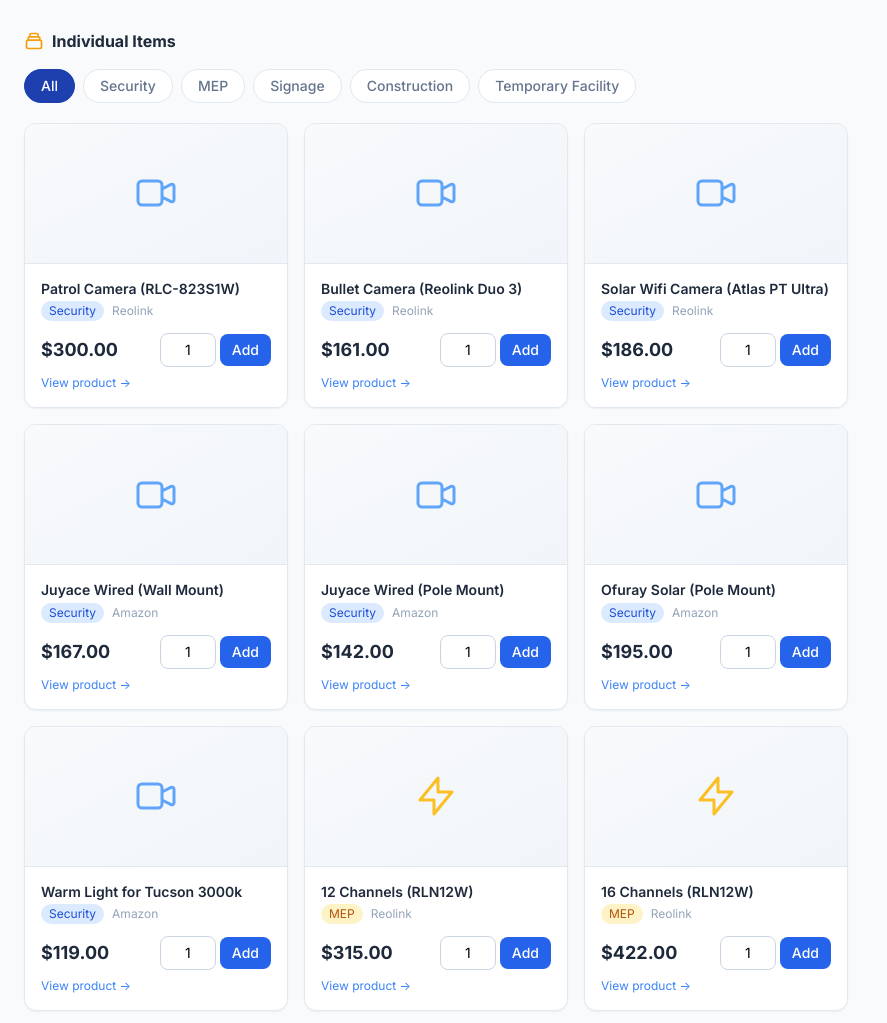
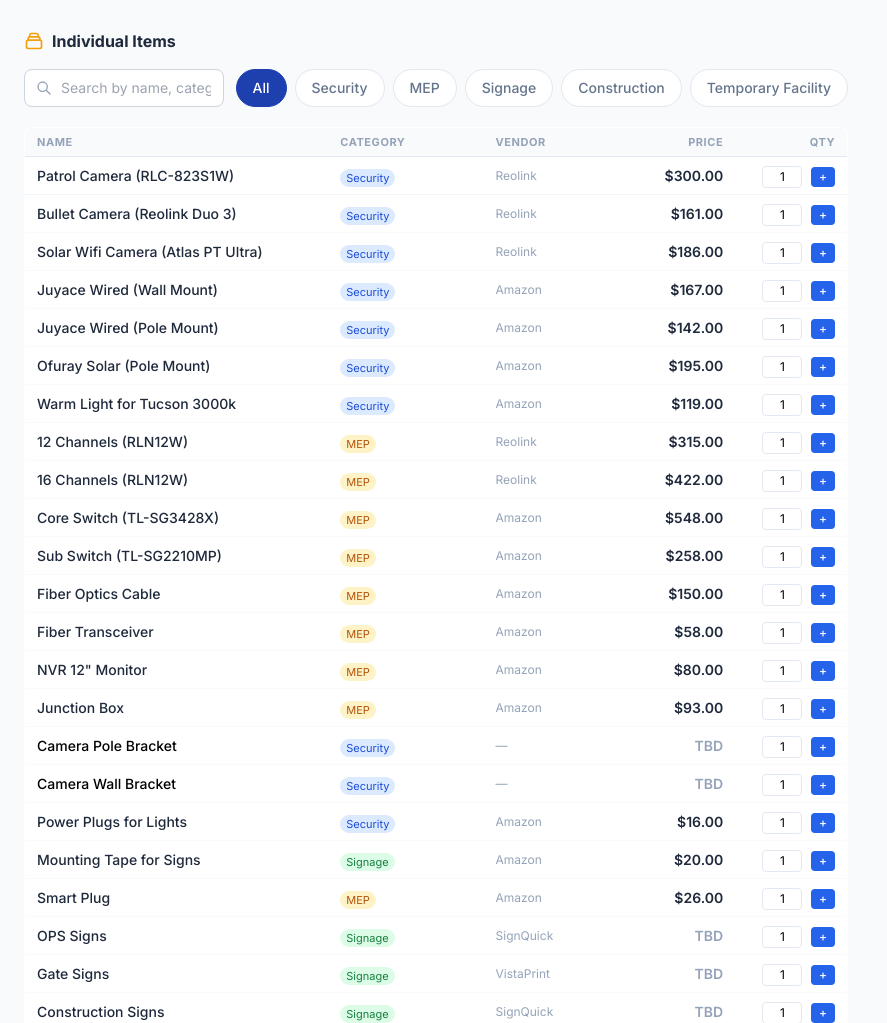
Before and after one commit to Kaulin6/OrderSheet_Proc, a plain HTML site: page index.html in a window 1280 px wide. Shown: the part 1250-2273 px from the top of the page, without its empty margins (0-887 px from the left). Drawn offline with nearby package versions, Linux system fonts and the light colour scheme; no server answers.

Commit message:
Simplify order form: compact product table, free-text project name, updated business units
- Replace product image cards with dense searchable table (name, category, vendor, price, qty)
- Add real-time search input filtering by name, category, or vendor
- Change project name from dropdown to free-text input
- Update business units to Development, Construction, Facility
- Remove unused PROJECT_NAMES config, CATEGORY_ICONS, CATEGORY_COLORS
- Add "Other" option for requested-by with free-text fallback
- Wire up Supabase and EmailJS credentials

Co-Authored-By: Claude Opus 4.6 <noreply@anthropic.com>

```diff
--- a/css/style.css
+++ b/css/style.css
@@ -9,13 +9,11 @@ body {
   background-color: #f8fafc;
 }
 
-/* Product / Kit Cards */
-.product-card,
+/* Kit Cards */
 .kit-card {
   transition: transform 0.15s ease, box-shadow 0.15s ease;
 }
 
-.product-card:hover,
 .kit-card:hover {
   transform: translateY(-2px);
   box-shadow: 0 8px 25px rgba(0, 0, 0, 0.08);
@@ -47,16 +45,6 @@ body {
   0% { transform: scale(0.5); }
   70% { transform: scale(1.2); }
   100% { transform: scale(1); }
-}
-
-/* Product image placeholder */
-.product-image-placeholder {
-  width: 100%;
-  display: flex;
-  align-items: center;
-  justify-content: center;
-  background: linear-gradient(135deg, #f8fafc 0%, #e2e8f0 100%);
-  border-bottom: 1px solid #e2e8f0;
 }
 
 /* Quantity input */
--- a/index.html
+++ b/index.html
@@ -48,7 +48,8 @@
           <div class="grid grid-cols-1 sm:grid-cols-2 gap-4">
             <div>
               <label for="requested-by" class="block text-sm font-medium text-slate-600 mb-1">Requested By <span class="text-red-400">*</span></label>
-              <select id="requested-by" required class="w-full border border-slate-300 rounded-lg px-3 py-2.5 text-sm bg-white focus:ring-2 focus:ring-blue-500 focus:border-blue-500"></select>
+              <select id="requested-by" required class="w-full border border-slate-300 rounded-lg px-3 py-2.5 text-sm bg-white focus:ring-2 focus:ring-blue-500 focus:border-blue-500" onchange="toggleOtherName()"></select>
+              <input type="text" id="requested-by-other" placeholder="Enter your name" class="hidden w-full border border-slate-300 rounded-lg px-3 py-2.5 text-sm bg-white focus:ring-2 focus:ring-blue-500 focus:border-blue-500 mt-2">
             </div>
             <div>
               <label for="business-unit" class="block text-sm font-medium text-slate-600 mb-1">Business Unit <span class="text-red-400">*</span></label>
@@ -56,7 +57,7 @@
             </div>
             <div>
               <label for="project-name" class="block text-sm font-medium text-slate-600 mb-1">Project Name <span class="text-red-400">*</span></label>
-              <select id="project-name" required class="w-full border border-slate-300 rounded-lg px-3 py-2.5 text-sm bg-white focus:ring-2 focus:ring-blue-500 focus:border-blue-500"></select>
+              <input type="text" id="project-name" required placeholder="Enter project name" class="w-full border border-slate-300 rounded-lg px-3 py-2.5 text-sm bg-white focus:ring-2 focus:ring-blue-500 focus:border-blue-500">
             </div>
             <div>
               <label for="date-requested" class="block text-sm font-medium text-slate-600 mb-1">Date Requested <span class="text-red-400">*</span></label>
@@ -91,11 +92,17 @@
             Individual Items
           </h2>
 
-          <!-- Category Filters -->
-          <div id="category-filters" class="flex flex-wrap gap-2 mb-5"></div>
+          <!-- Search + Category Filters -->
+          <div class="flex flex-col sm:flex-row gap-3 mb-5">
+            <div class="relative flex-1">
+              <svg class="w-4 h-4 text-slate-400 absolute left-3 top-1/2 -translate-y-1/2 pointer-events-none" fill="none" viewBox="0 0 24 24" stroke="currentColor" stroke-width="2"><path stroke-linecap="round" stroke-linejoin="round" d="M21 21l-6-6m2-5a7 7 0 11-14 0 7 7 0 0114 0z"/></svg>
+              <input type="text" id="product-search" placeholder="Search by name, category, or vendor..." class="w-full border border-slate-300 rounded-lg pl-9 pr-3 py-2 text-sm bg-white focus:ring-2 focus:ring-blue-500 focus:border-blue-500">
+            </div>
+            <div id="category-filters" class="flex flex-wrap gap-2"></div>
+          </div>
 
-          <!-- Products Grid -->
-          <div id="products-grid" class="grid grid-cols-1 sm:grid-cols-2 xl:grid-cols-3 gap-4">
+          <!-- Products List -->
+          <div id="products-grid">
             <div class="col-span-full flex justify-center py-8"><div class="spinner"></div></div>
           </div>
         </section>
@@ -182,6 +189,21 @@
       window._toastTimer = setTimeout(() => toast.classList.remove('show'), 3000);
     }
 
+    // Toggle "Other" name input
+    function toggleOtherName() {
+      const select = document.getElementById('requested-by');
+      const otherInput = document.getElementById('requested-by-other');
+      if (select.value === 'Other') {
+        otherInput.classList.remove('hidden');
+        otherInput.required = true;
+        otherInput.focus();
+      } else {
+        otherInput.classList.add('hidden');
+        otherInput.required = false;
+        otherInput.value = '';
+      }
+    }
+
     // Mobile cart toggle
     function toggleCart() {
       const sidebar = document.getElementById('cart-sidebar');
@@ -205,14 +227,6 @@
         opt.value = unit;
         opt.textContent = unit;
         businessUnit.appendChild(opt);
-      });
-
-      const projectName = document.getElementById('project-name');
-      CONFIG.PROJECT_NAMES.forEach(name => {
-        const opt = document.createElement('option');
-        opt.value = name;
-        opt.textContent = name;
-        projectName.appendChild(opt);
       });
 
       document.getElementById('date-requested').valueAsDate = new Date();
@@ -258,6 +272,11 @@
 
       Products.render(products);
       Kits.render(kits);
+
+      // Wire up product search
+      document.getElementById('product-search').addEventListener('input', (e) => {
+        Products.setSearch(e.target.value);
+      });
     }
 
     initApp();
--- a/js/config.js
+++ b/js/config.js
@@ -5,47 +5,32 @@
 const CONFIG = {
   // --- Supabase ---
   // Replace with your Supabase project URL and anon key
-  SUPABASE_URL: 'https://YOUR_PROJECT.supabase.co',
-  SUPABASE_ANON_KEY: 'YOUR_ANON_KEY',
+  SUPABASE_URL: 'https://nrhjlbuldysvuthypxtw.supabase.co',
+  SUPABASE_ANON_KEY: 'eyJhbGciOiJIUzI1NiIsInR5cCI6IkpXVCJ9.eyJpc3MiOiJzdXBhYmFzZSIsInJlZiI6Im5yaGpsYnVsZHlzdnV0aHlweHR3Iiwicm9sZSI6ImFub24iLCJpYXQiOjE3NzM3NjExOTUsImV4cCI6MjA4OTMzNzE5NX0.q4baJEjaUs87WqV2IelZ-4-9kkprFJnkiBeNAen6-Pc',
 
   // --- EmailJS ---
   // Replace with your EmailJS IDs
-  EMAILJS_PUBLIC_KEY: 'YOUR_EMAILJS_PUBLIC_KEY',
-  EMAILJS_SERVICE_ID: 'YOUR_EMAILJS_SERVICE_ID',
-  EMAILJS_TEMPLATE_ID: 'YOUR_EMAILJS_TEMPLATE_ID',
+  EMAILJS_PUBLIC_KEY: 'jnNLGpYmjff51TlTj',
+  EMAILJS_SERVICE_ID: 'service_vri60gr',
+  EMAILJS_TEMPLATE_ID: 'template_o71btmg',
 
   // --- Email Recipients ---
-  PROCUREMENT_EMAIL: 'procurement@yourcompany.com',
+  PROCUREMENT_EMAIL: 'kaulin@storagehq.ca',
 
   // --- Dropdown Options ---
   BUSINESS_UNITS: [
-    'SHQ Operations',
+    'Development',
     'Construction',
-    'Security',
-    'MEP',
-    'Signage',
-    'Temporary Facilities',
-  ],
-
-  PROJECT_NAMES: [
-    'Tucson',
-    'Phoenix',
-    'Mesa',
-    'Chandler',
-    'Scottsdale',
-    'Tempe',
-    'Gilbert',
-    'Glendale',
-    'Peoria',
-    'Surprise',
+    'Facility',
   ],
 
   REQUESTED_BY: [
     'Select...',
-    'John Smith',
-    'Jane Doe',
-    'Alex Johnson',
-    'Sam Williams',
+    'Josh M.',
+    'Keegan W.',
+    'Luz',
+    'Lance M.',
+    'Other',
   ],
 
   // --- Product Categories ---
--- a/js/order.js
+++ b/js/order.js
@@ -15,7 +15,10 @@ const Order = (() => {
       return;
     }
 
-    const requestedBy = document.getElementById('requested-by').value;
+    let requestedBy = document.getElementById('requested-by').value;
+    if (requestedBy === 'Other') {
+      requestedBy = document.getElementById('requested-by-other').value.trim();
+    }
     const businessUnit = document.getElementById('business-unit').value;
     const projectName = document.getElementById('project-name').value;
     const dateRequested = document.getElementById('date-requested').value;
--- a/js/products.js
+++ b/js/products.js
@@ -32,23 +32,6 @@ const LOCAL_PRODUCTS = [
   { id: 27, name: 'Gravel Bag',                        category: 'Construction',       vendor: 'Rockland',         url: 'https://rocklandsupplies.com/product/bulk-bag-road-crush/', price: 185.00 },
 ];
 
-// SVG icons by category (inline, no external files needed)
-const CATEGORY_ICONS = {
-  'Security': `<svg xmlns="http://www.w3.org/2000/svg" class="w-12 h-12 text-blue-400" fill="none" viewBox="0 0 24 24" stroke="currentColor" stroke-width="1.5"><path stroke-linecap="round" stroke-linejoin="round" d="M15 10l4.553-2.276A1 1 0 0121 8.618v6.764a1 1 0 01-1.447.894L15 14M5 18h8a2 2 0 002-2V8a2 2 0 00-2-2H5a2 2 0 00-2 2v8a2 2 0 002 2z"/></svg>`,
-  'MEP': `<svg xmlns="http://www.w3.org/2000/svg" class="w-12 h-12 text-amber-400" fill="none" viewBox="0 0 24 24" stroke="currentColor" stroke-width="1.5"><path stroke-linecap="round" stroke-linejoin="round" d="M13 10V3L4 14h7v7l9-11h-7z"/></svg>`,
-  'Signage': `<svg xmlns="http://www.w3.org/2000/svg" class="w-12 h-12 text-green-400" fill="none" viewBox="0 0 24 24" stroke="currentColor" stroke-width="1.5"><path stroke-linecap="round" stroke-linejoin="round" d="M3 21v-4m0 0V5a2 2 0 012-2h6.5l1 1H21l-3 6 3 6h-8.5l-1-1H5a2 2 0 00-2 2z"/></svg>`,
-  'Construction': `<svg xmlns="http://www.w3.org/2000/svg" class="w-12 h-12 text-orange-400" fill="none" viewBox="0 0 24 24" stroke="currentColor" stroke-width="1.5"><path stroke-linecap="round" stroke-linejoin="round" d="M19.428 15.428a2 2 0 00-1.022-.547l-2.387-.477a6 6 0 00-3.86.517l-.318.158a6 6 0 01-3.86.517L6.05 15.21a2 2 0 00-1.806.547M8 4h8l-1 1v5.172a2 2 0 00.586 1.414l5 5c1.26 1.26.367 3.414-1.415 3.414H4.828c-1.782 0-2.674-2.154-1.414-3.414l5-5A2 2 0 009 10.172V5L8 4z"/></svg>`,
-  'Temporary Facility': `<svg xmlns="http://www.w3.org/2000/svg" class="w-12 h-12 text-purple-400" fill="none" viewBox="0 0 24 24" stroke="currentColor" stroke-width="1.5"><path stroke-linecap="round" stroke-linejoin="round" d="M8 14v3m4-3v3m4-3v3M3 21h18M3 10h18M3 7l9-4 9 4M4 10h16v11H4V10z"/></svg>`,
-};
-
-const CATEGORY_COLORS = {
-  'Security': 'bg-blue-50 border-blue-200',
-  'MEP': 'bg-amber-50 border-amber-200',
-  'Signage': 'bg-green-50 border-green-200',
-  'Construction': 'bg-orange-50 border-orange-200',
-  'Temporary Facility': 'bg-purple-50 border-purple-200',
-};
-
 const CATEGORY_BADGE_COLORS = {
   'Security': 'bg-blue-100 text-blue-700',
   'MEP': 'bg-amber-100 text-amber-700',
@@ -60,6 +43,7 @@ const CATEGORY_BADGE_COLORS = {
 const Products = (() => {
   let allProducts = [];
   let currentCategory = 'All';
+  let searchQuery = '';
 
   async function load() {
     // Try Supabase first, fall back to local data
@@ -81,55 +65,69 @@ const Products = (() => {
     return allProducts;
   }
 
+  function getFiltered(products) {
+    let filtered = currentCategory === 'All'
+      ? products
+      : products.filter(p => p.category === currentCategory);
+
+    if (searchQuery) {
+      const q = searchQuery.toLowerCase();
+      filtered = filtered.filter(p =>
+        p.name.toLowerCase().includes(q) ||
+        p.category.toLowerCase().includes(q) ||
+        (p.vendor && p.vendor.toLowerCase().includes(q))
+      );
+    }
+
+    return filtered;
+  }
+
   function render(products, containerId = 'products-grid') {
     const container = document.getElementById(containerId);
     if (!container) return;
 
-    const filtered = currentCategory === 'All'
-      ? products
-      : products.filter(p => p.category === currentCategory);
+    const filtered = getFiltered(products);
 
     if (filtered.length === 0) {
       container.innerHTML = `
-        <div class="col-span-full text-center py-12 text-slate-400">
-          No products found in this category.
+        <div class="text-center py-12 text-slate-400">
+          No products found.
         </div>`;
       return;
     }
 
-    container.innerHTML = filtered.map(product => {
-      const icon = CATEGORY_ICONS[product.category] || CATEGORY_ICONS['Security'];
+    const rows = filtered.map(product => {
       const badgeColor = CATEGORY_BADGE_COLORS[product.category] || 'bg-slate-100 text-slate-600';
+      const nameHtml = product.url
+        ? `<a href="${product.url}" target="_blank" rel="noopener" class="text-slate-800 hover:text-blue-600 hover:underline">${product.name}</a>`
+        : product.name;
 
-      return `
-      <div class="product-card bg-white rounded-xl shadow-sm border border-slate-200 overflow-hidden flex flex-col" data-product-id="${product.id}">
-        <div class="product-image-placeholder flex items-center justify-center bg-gradient-to-br from-slate-50 to-slate-100" style="height:140px;">
-          ${icon}
-        </div>
-        <div class="p-4 flex flex-col flex-1">
-          <div class="flex items-start justify-between gap-2 mb-1">
-            <h3 class="font-semibold text-slate-800 text-sm leading-tight flex-1">${product.name}</h3>
-          </div>
-          <div class="flex items-center gap-2 mb-3">
-            <span class="text-xs px-2 py-0.5 rounded-full ${badgeColor}">${product.category}</span>
-            <span class="text-xs text-slate-400">${product.vendor || 'Vendor TBD'}</span>
-          </div>
-          <div class="mt-auto flex items-center justify-between">
-            <span class="text-lg font-bold ${product.price ? 'text-slate-800' : 'text-slate-400'}">
-              ${product.price ? '$' + product.price.toFixed(2) : 'Price TBD'}
-            </span>
-            <div class="flex items-center gap-1">
-              <input type="number" min="1" value="1" class="qty-input border border-slate-300 rounded-lg px-2 py-1.5 text-sm" id="qty-product-${product.id}">
-              <button onclick="Cart.addProduct(${product.id}, document.getElementById('qty-product-${product.id}').value)"
-                class="bg-blue-600 hover:bg-blue-700 text-white text-sm px-3 py-1.5 rounded-lg transition-colors font-medium">
-                Add
-              </button>
-            </div>
-          </div>
-          ${product.url ? `<a href="${product.url}" target="_blank" rel="noopener" class="text-xs text-blue-500 hover:underline mt-2 inline-block">View product &rarr;</a>` : ''}
-        </div>
-      </div>`;
+      return `<tr class="border-b border-slate-100 hover:bg-slate-50" data-product-id="${product.id}">
+        <td class="py-1.5 pr-2 pl-3 text-sm font-medium">${nameHtml}</td>
+        <td class="py-1.5 px-2"><span class="text-[11px] px-1.5 py-0.5 rounded-full whitespace-nowrap ${badgeColor}">${product.category}</span></td>
+        <td class="py-1.5 px-2 text-xs text-slate-400 whitespace-nowrap">${product.vendor || '—'}</td>
+        <td class="py-1.5 px-2 text-sm font-semibold text-right whitespace-nowrap ${product.price ? 'text-slate-800' : 'text-slate-400'}">${product.price ? '$' + product.price.toFixed(2) : 'TBD'}</td>
+        <td class="py-1.5 pl-2 pr-3 text-right whitespace-nowrap">
+          <input type="number" min="1" value="1" class="qty-input border border-slate-200 rounded px-1 py-0.5 text-xs w-10 text-center" id="qty-product-${product.id}">
+          <button onclick="Cart.addProduct(${product.id}, document.getElementById('qty-product-${product.id}').value)"
+            class="bg-blue-600 hover:bg-blue-700 text-white text-xs px-2 py-0.5 rounded font-medium ml-1">+</button>
+        </td>
+      </tr>`;
     }).join('');
+
+    container.innerHTML = `
+      <table class="w-full bg-white rounded-lg border border-slate-200 overflow-hidden">
+        <thead>
+          <tr class="bg-slate-50 border-b border-slate-200 text-[11px] uppercase tracking-wider text-slate-400 font-medium">
+            <th class="py-1.5 pr-2 text-left pl-3">Name</th>
+            <th class="py-1.5 px-2 text-left">Category</th>
+            <th class="py-1.5 px-2 text-left">Vendor</th>
+            <th class="py-1.5 px-2 text-right">Price</th>
+            <th class="py-1.5 pl-2 text-right pr-3">Qty</th>
+          </tr>
+        </thead>
+        <tbody class="divide-y divide-slate-50">${rows}</tbody>
+      </table>`;
   }
 
   function setCategory(category) {
@@ -137,6 +135,11 @@ const Products = (() => {
     document.querySelectorAll('.category-btn').forEach(btn => {
       btn.classList.toggle('active', btn.dataset.category === category);
     });
+    render(allProducts);
+  }
+
+  function setSearch(query) {
+    searchQuery = query.trim();
     render(allProducts);
   }
 
@@ -148,5 +151,5 @@ const Products = (() => {
     return allProducts;
   }
 
-  return { load, render, setCategory, getById, getAll };
+  return { load, render, setCategory, setSearch, getById, getAll };
 })();
```
